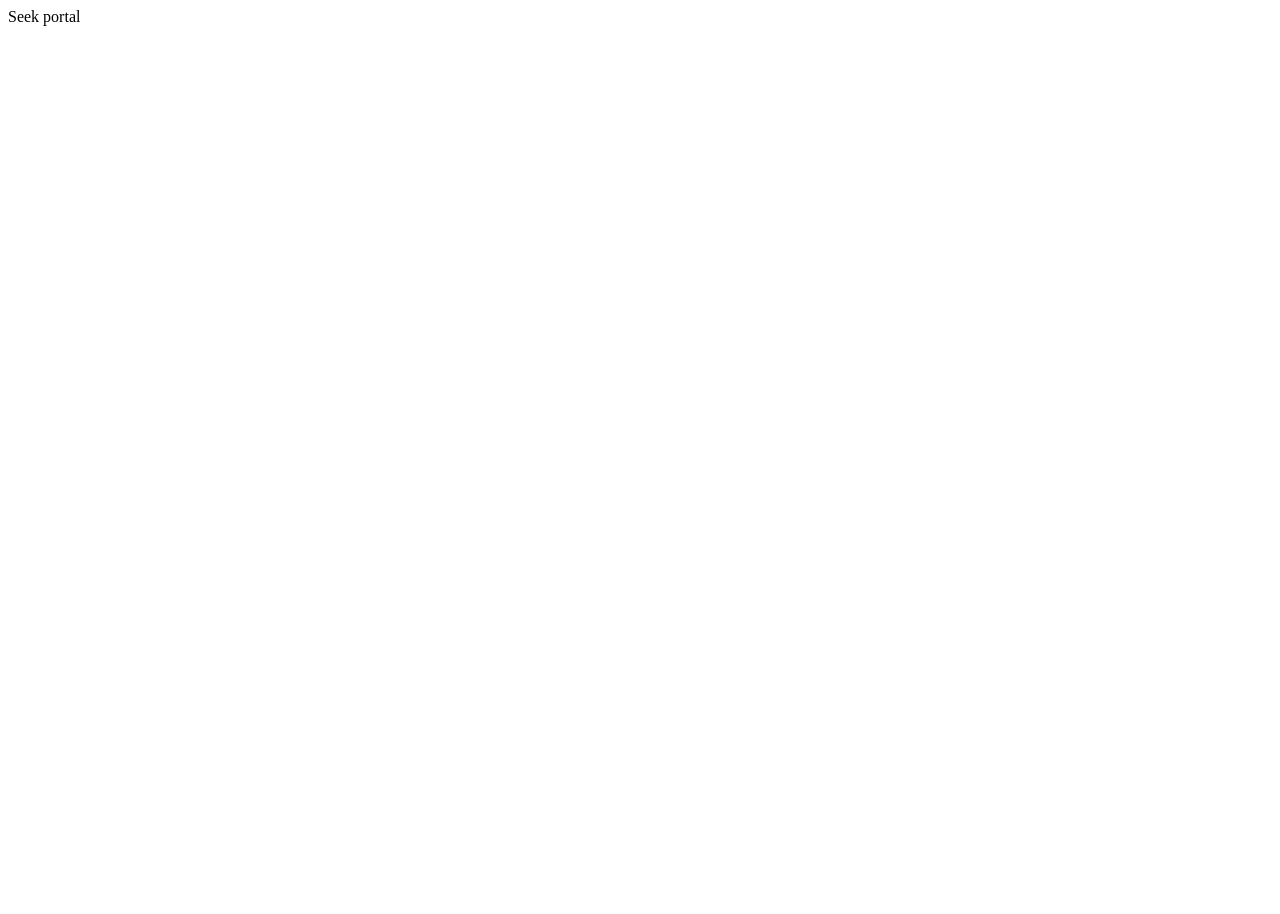
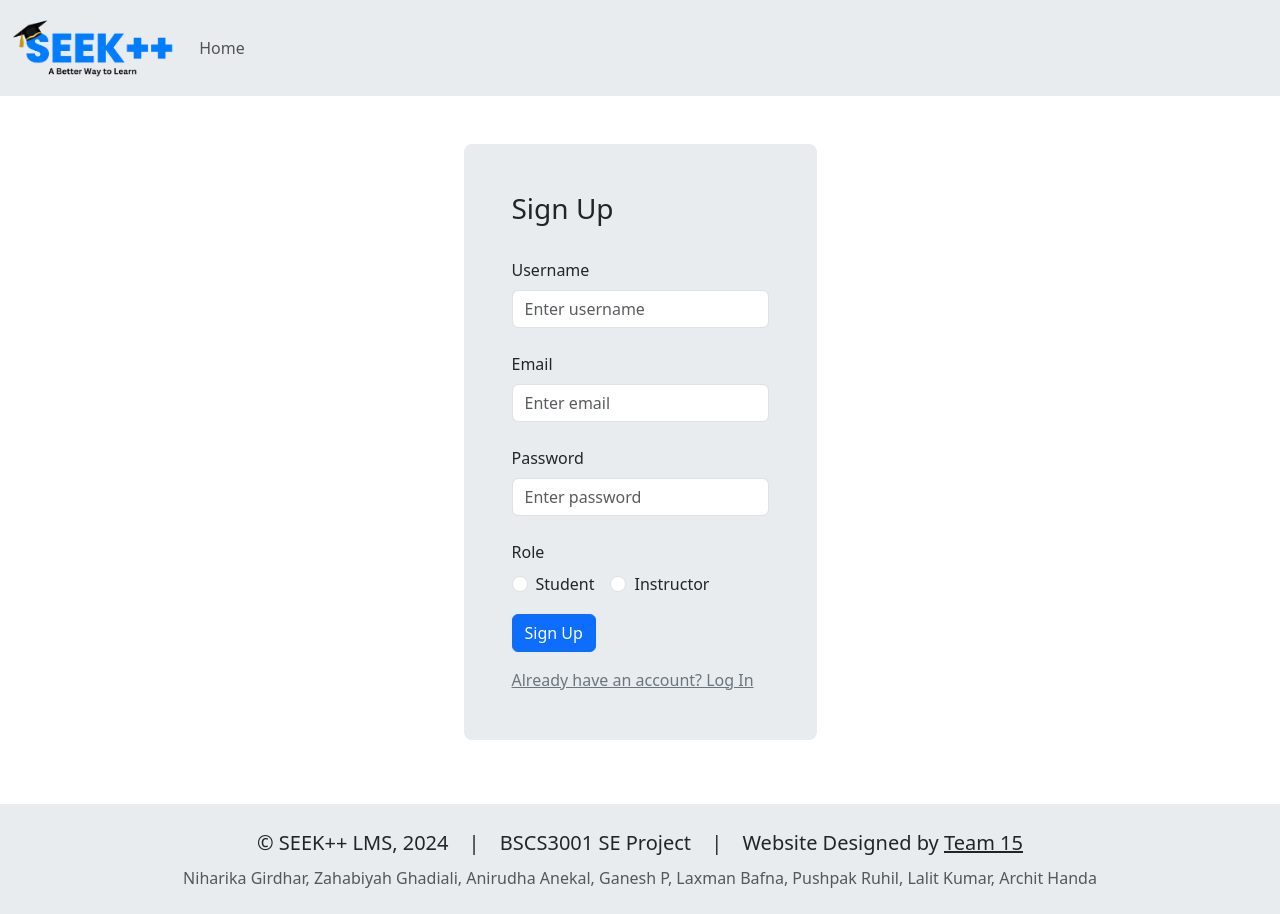
Before and after one commit to Ruhil-DS/soft-engg-project-may-2024-se-may-15, a Vue app in the folder LMS/frontend/: page /signup in a window 1280 px wide. Before the commit this address had no page. Before the commit the page ends 800 px from the top, so only its background shows below. Built offline with nearby package versions, Linux system fonts and the light colour scheme.

Commit message:
SCRUM-15 Added components for Login and Signup
Added Components for:
- Login
- Sign Up
- Navbar
- Footer

```diff
--- a/LMS/frontend/index.html
+++ b/LMS/frontend/index.html
@@ -1,13 +1,21 @@
 <!DOCTYPE html>
 <html lang="en">
+
 <head>
   <meta charset="UTF-8">
   <link rel="icon" href="/favicon.ico">
   <meta name="viewport" content="width=device-width, initial-scale=1.0">
+
+  <!-- Stylesheets -->
+  <link rel="stylesheet" href="https://cdn.jsdelivr.net/npm/bootstrap@5.3.2/dist/css/bootstrap.min.css">
+  <link rel="stylesheet" href="/src/assets/style.css">
+
   <title>Seek++ LMS Portal - SE Project | Team 15</title>
 </head>
+
 <body>
   <div id="app"></div>
   <script type="module" src="/src/main.js"></script>
 </body>
+
 </html>
--- a/LMS/frontend/src/App.vue
+++ b/LMS/frontend/src/App.vue
@@ -1,11 +1,64 @@
-<script setup>
+<script>
 import { RouterLink, RouterView } from 'vue-router'
+import router from './router/index.js'
+import Navbar from './components/Navbar.vue'
+
+router.beforeEach((to, from, next) => {
+  if (!(to.name === 'Login' || to.name === 'Signup') && !sessionStorage.getItem('auth-token')) {
+    next({ name: 'Login' })
+  } else {
+    next()
+  }
+});
+
+export default {
+  name: 'App',
+  data() {
+    return {
+      rerender: true
+    }
+  },
+  components: {
+    Navbar
+  },
+  watch: {
+        $route(to, from) {
+            this.rerender = !this.rerender;
+        }
+  },
+  router
+}
 </script>
 
 <template>
-  <header>Seek portal</header>
+  <Navbar :key="rerender" />
+
   <RouterView />
+
+  <footer class="bg-body-secondary align-items-center text-center" id="footer-row">
+    <div class="col p-3 mt-5">
+      <p class="fs-5 m-2">
+        &copy; SEEK++ LMS, 2024 &ensp; <span style="font-size: 1.2rem;">|</span> &ensp; BSCS3001 SE Project &ensp; <span
+          style="font-size: 1.2rem;">|</span> &ensp; Website Designed by <a
+          href="https://github.com/Ruhil-DS/soft-engg-project-may-2024-se-may-15" id="credits-link"
+          class="text-dark">Team 15</a>
+      </p>
+      <p class="fs-6 text-muted m-2">
+        Niharika Girdhar,
+        Zahabiyah Ghadiali,
+        Anirudha Anekal,
+        Ganesh P,
+        Laxman Bafna,
+        Pushpak Ruhil,
+        Lalit Kumar,
+        Archit Handa
+      </p>
+    </div>
+  </footer>
 </template>
 
 <style scoped>
+#credits-link:hover {
+  color: #007dff !important;
+}
 </style>
--- /dev/null
+++ b/LMS/frontend/src/components/Login.vue
@@ -0,0 +1,58 @@
+<script>
+export default {
+    data() {
+        return {
+            credential: {
+                email: null,
+                password: null
+            },
+            error: null
+        }
+    },
+    methods: {
+        async login() {
+            const response = await fetch('/user-login', {
+                method: 'POST',
+                headers: {
+                    'Content-Type': 'application/json'
+                },
+                body: JSON.stringify(this.credential)
+            });
+            const data = await response.json();
+            if (response.ok) {
+                sessionStorage.setItem('auth-token', data.token);
+                sessionStorage.setItem('user-id', data.id)
+                sessionStorage.setItem('email', data.email);
+                sessionStorage.setItem('username', data.username);
+                sessionStorage.setItem('role', data.role);
+                this.$router.push({ path: '/' });
+            } else {
+                this.error = data.message;
+            }
+        }
+    }
+}
+</script>
+
+<template>
+    <div class='d-flex justify-content-center'>
+        <div class="m-3 p-5 bg-body-secondary rounded-3">
+            <p class="h3">Log In</p>
+            <br>
+            <label for="user-email" class="form-label">Email</label>
+            <input type="email" class="form-control" id="user-email" placeholder="Enter email" v-model='credential.email' autocomplete="on" required>
+            <br>
+            <label for="user-password" class="form-label">Password</label>
+            <input type="password" class="form-control" id="user-password" placeholder="Enter password" v-model='credential.password'  autocomplete="off" required>
+            <div class='text-danger mt-3' v-if="error !== null">*{{error}}</div>
+            <button class='btn btn-primary mt-3' type="submit" @click='login()'>Login</button>
+            <div class="pt-3">
+                <router-link to='/signup' class='text-secondary'>New to SEEK++? Sign Up</router-link>
+            </div>
+        </div>
+    </div>
+</template>
+
+<style scoped>
+
+</style>
--- /dev/null
+++ b/LMS/frontend/src/components/Navbar.vue
@@ -0,0 +1,74 @@
+<script>
+export default {
+    data() {
+        return {
+            role: sessionStorage.getItem('role'),
+            isLoggedIn: sessionStorage.getItem('auth-token') ? true : false
+        }
+    },
+
+    methods: {
+        logout() {
+            sessionStorage.removeItem('auth-token');
+            sessionStorage.removeItem('role');
+            sessionStorage.removeItem('username');
+            sessionStorage.removeItem('user-id');
+            sessionStorage.removeItem('email');
+            this.$store.commit('resetState');
+            this.$router.push({ path: '/login' });
+        }
+    }
+}
+</script>
+
+<template>
+    <nav class="navbar sticky-top navbar-expand-lg bg-body-secondary mb-5">
+        <div class="container-fluid">
+            <a class="navbar-brand" href="#">
+                <img :src="'src/assets/Logo.png'" alt="SEEK++ Logo" style="height: 70px">
+            </a>
+            <button class="navbar-toggler" type="button" data-bs-toggle="collapse" data-bs-target="#navbarNavAltMarkup"
+                aria-controls="navbarNavAltMarkup" aria-expanded="false" aria-label="Toggle navigation">
+                <span class="navbar-toggler-icon"></span>
+            </button>
+            <div class="collapse navbar-collapse" id="navbarNavAltMarkup">
+                <div class="navbar-nav">
+                    <router-link class="nav-link" to="/">Home</router-link>
+
+                    <router-link class="nav-link" to="/users" v-if="role === 'admin'">All Users</router-link>
+
+                    <router-link class="nav-link" to="/create-category"
+                        v-if="role === 'admin' || role === 'store_manager'">Create Category</router-link>
+
+                    <router-link class="nav-link" to="/create-product" v-if="role === 'store_manager'">Create
+                        Product</router-link>
+
+                    <router-link class="nav-link" to="/send-request" v-if="role === 'store_manager'">Raise
+                        Request</router-link>
+
+                    <router-link class="nav-link" to="/see-request"
+                        v-if="role === 'admin' || role === 'store_manager'">See Requests</router-link>
+
+                    <router-link class="nav-link" to="/orders" v-if="role === 'user'">Orders</router-link>
+
+                    <router-link class="nav-link" to="/stats" v-if="role === 'store_manager'">Data and
+                        Statistics</router-link>
+
+                    <a class="nav-link" href="#" v-if="isLoggedIn" @click="logout()">Log out</a>
+                </div>
+            </div>
+        </div>
+    </nav>
+</template>
+
+<style scoped>
+a.nav-link:hover {
+    font-weight: 500;
+    color: #007dff;
+}
+
+a.router-link-exact-active {
+    font-weight: 500;
+    color: black;
+}
+</style>
--- /dev/null
+++ b/LMS/frontend/src/components/Signup.vue
@@ -0,0 +1,68 @@
+<script>
+export default {
+    data() {
+        return {
+            credential: {
+                username: null,
+                email: null,
+                password: null,
+                role: 'user'
+            },
+            error: null
+        }
+    },
+
+    methods: {
+        async signup() {
+            const response = await fetch('/user-signup', {
+                method: 'POST',
+                headers: {
+                    'Content-Type': 'application/json'
+                },
+                body: JSON.stringify(this.credential)
+            });
+            const data = await response.json();
+            if (response.ok) {
+                alert(data.message);
+                this.$router.push({ path: '/login' });
+            } else {
+                this.error = data.message;
+            }
+        }
+    }
+}
+</script>
+
+<template>
+    <div class='d-flex justify-content-center'>
+        <div class="mb-3 p-5 bg-body-secondary rounded-3">
+            <p class="h3">Sign Up</p>
+            <br>
+            <label for="username" class="form-label">Username</label>
+            <input type="text" class="form-control" id="username" placeholder="Enter username" v-model='credential.username' autocomplete="on" required>
+            <br>
+            <label for="user-email" class="form-label">Email</label>
+            <input type="email" class="form-control" id="user-email" placeholder="Enter email" v-model='credential.email' autocomplete="on" required>
+            <br>
+            <label for="user-password" class="form-label">Password</label>
+            <input type="password" class="form-control" id="user-password" placeholder="Enter password" v-model='credential.password' autocomplete="off" required>
+            <br>
+            <p class="form-label">Role</p>
+            <div id="role">
+                <div class="form-check form-check-inline">
+                    <input class="form-check-input" type="radio" name="role" id="student-role" v-model="credential.role" value="student" required>
+                    <label class="form-check-label" for="student-role">Student</label>
+                </div>
+                <div class="form-check form-check-inline">
+                    <input class="form-check-input" type="radio" name="role" id="instructor-role" v-model="credential.role" value="instructor" required>
+                    <label class="form-check-label" for="instructor-role">Instructor</label>
+                </div>
+            </div>
+            <div class='text-danger mt-3' v-if="error !== null">*{{error}}</div>
+            <button class='btn btn-primary mt-3' type="submit" @click='signup()'>Sign Up</button>
+            <div class="pt-3">
+                <router-link to='/login' class='text-secondary'>Already have an account? Log In</router-link>
+            </div>
+        </div>
+    </div>
+</template>
--- a/LMS/frontend/src/router/index.js
+++ b/LMS/frontend/src/router/index.js
@@ -1,15 +1,14 @@
 import { createRouter, createWebHistory } from 'vue-router'
 import Landing from '../views/Landing.vue'
+import Login from '../components/Login.vue'
+import Signup from '../components/Signup.vue'
 
 const router = createRouter({
   history: createWebHistory(import.meta.env.BASE_URL),
   routes: [
-    {
-      path: '/',
-      name: 'home',
-      component: Landing
-    },
-
+    { path: '/', name: 'Home', component: Landing },
+    { path:'/login', name: 'Login', component: Login },
+    { path: '/signup', name: 'Signup', component: Signup },
   ]
 })
 
```
Lines whose indentation alone changed are shown as unchanged.
